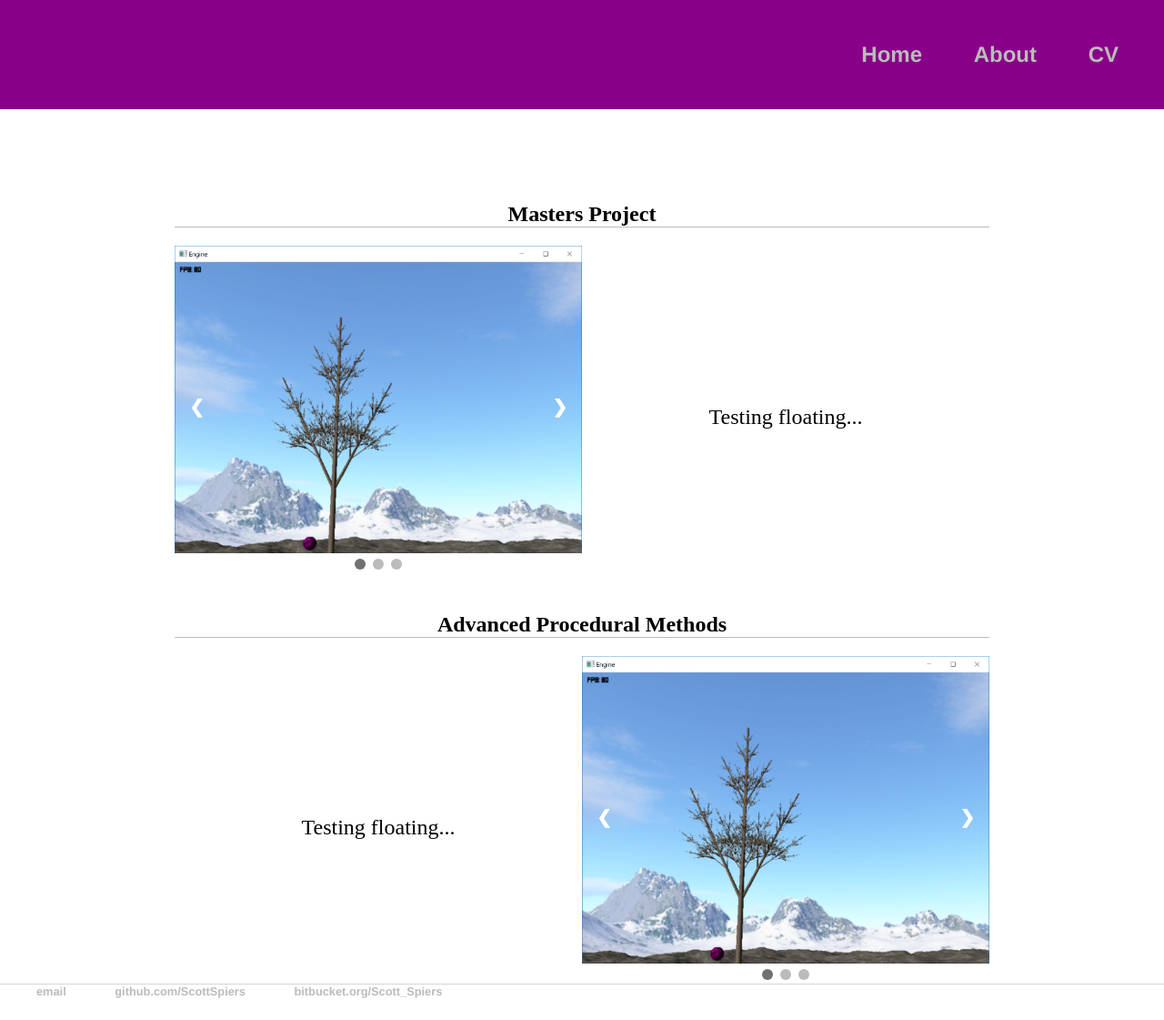
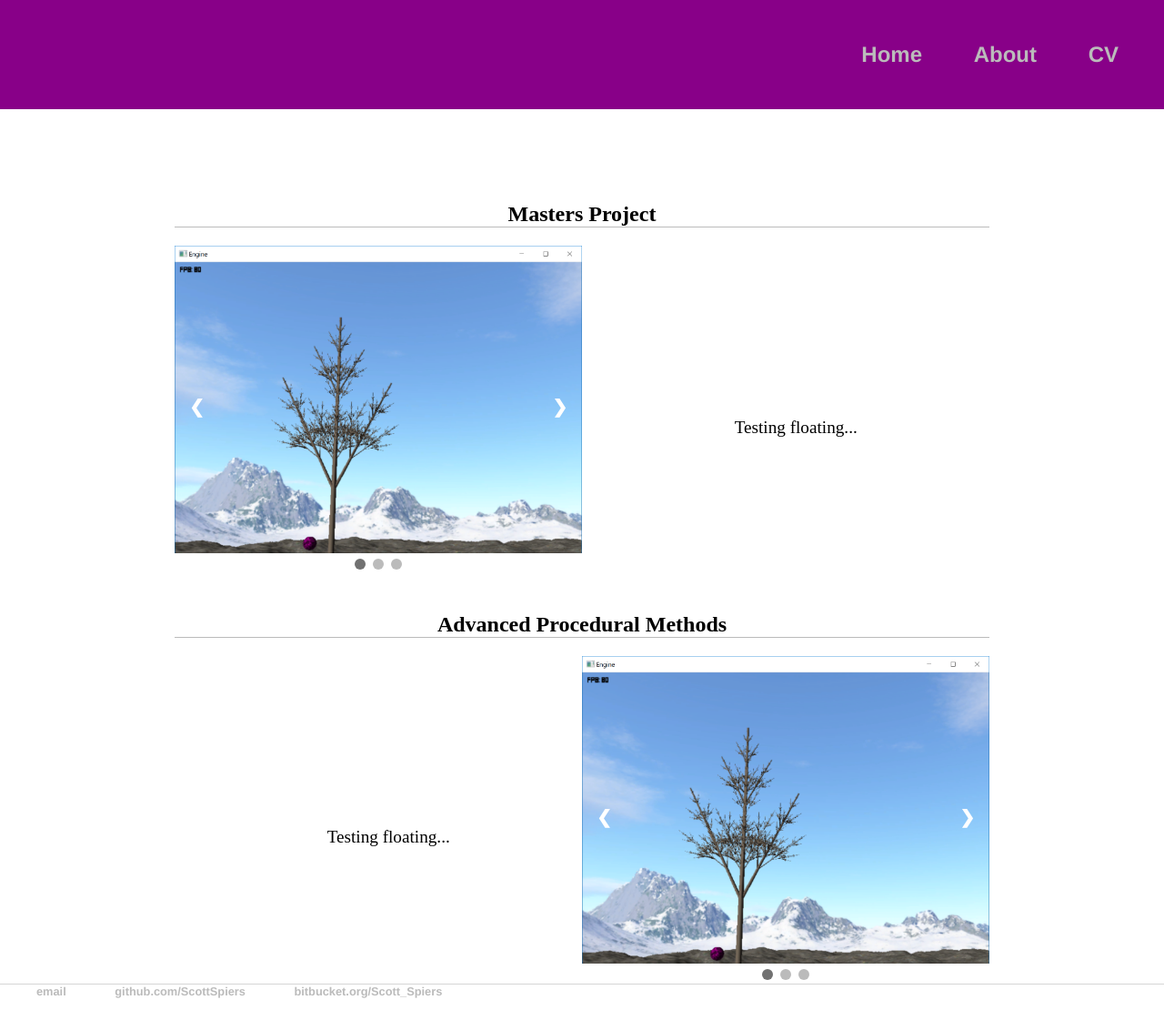
Before and after one commit to ScottSpiers/ScottSpiers.github.io, a Jekyll site: the page built from index.html, in a window 1280 px wide. Shown: the whole page at 91% size. Built offline with Jekyll 4.4.1, drawn with Linux system fonts in a browser that asks for light colours; before the commit the page ends 1097 px from its top, so only the background shows below that.

Commit message:
Playing about with the text alignment, trying to centre it vertically as well as horizontally.

```diff
--- a/css/main.css
+++ b/css/main.css
@@ -82,10 +82,19 @@
 
 .text-container
 {
+  position: absolute;
+  left: 2.5%;
+  width: 100%;
+  height: 400px;
+  display: table;
+}
+
+.text-container p
+{
+    display: table-cell;
+    font-size: 1.2em;
+    vertical-align: middle;
     text-align: center;
-    font-size: 1.5em;
-    position: relative;
-    top:175px;
 }
 
 .fadeSlides .faseSlides2
@@ -146,12 +155,14 @@
 
 .left
 {
+    position: relative;
     width: 50%;
     float: left;
 }
 
 .right
 {
+    position: relative;
     width: 50%;
     float: right;
 }
--- a/index.html
+++ b/index.html
@@ -31,7 +31,7 @@
     </div>
     <div class = "right">
         <div class="text-container">
-            Testing floating...
+            <p>Testing floating...</p>
         </div>
     </div>
  </div>
@@ -40,7 +40,7 @@
     <h2 style="text-align: center">Advanced Procedural Methods</h2>
     <div class = "left">
         <div class="text-container">
-            Testing floating...
+            <p>Testing floating...</p>
         </div>
     </div>
 
```
